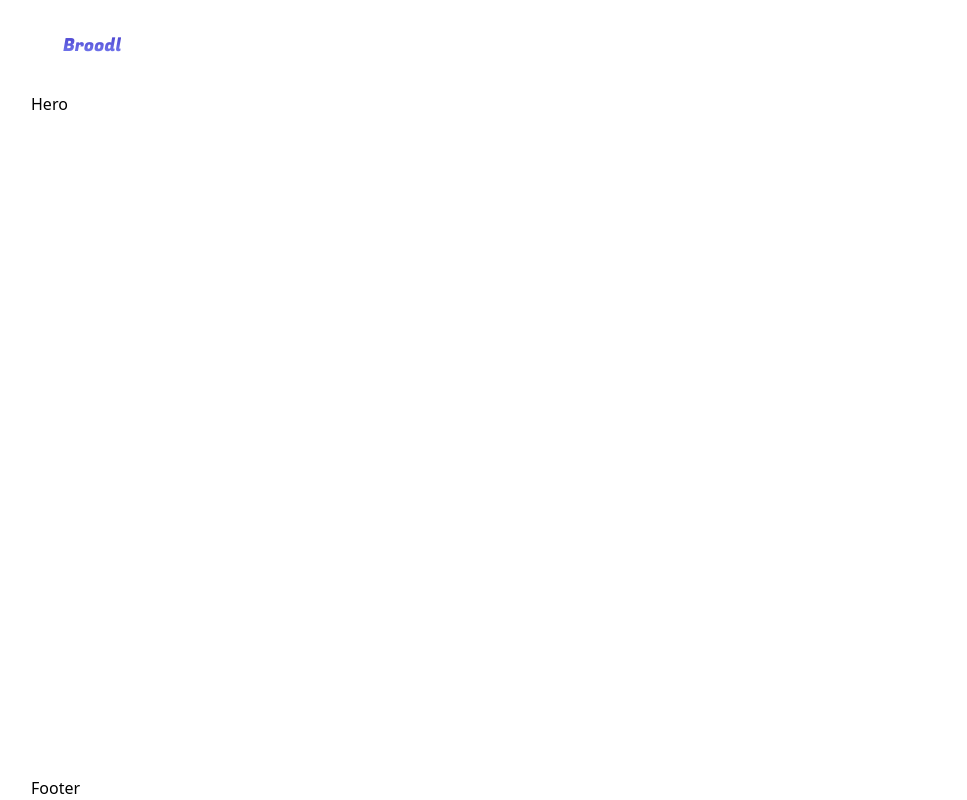
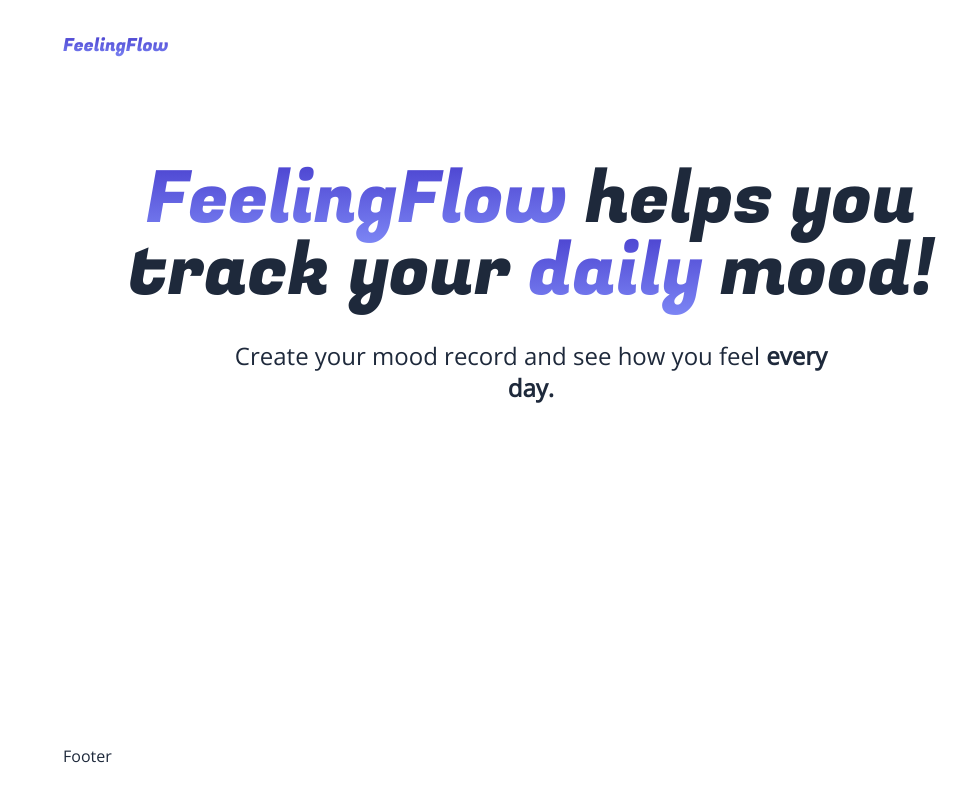
Before and after one commit to Hristiyan-Petrov/perosnal-projects, a Next.js app in the folder first-nextjs-project/my-app/: page / in a window 1280 px wide. Shown: the whole page, without its empty margins (109-1076 px from the left). Built offline with nearby package versions, Linux system fonts and the light colour scheme.

Commit message:
Add Hero component styling

```diff
--- a/first-nextjs-project/my-app/app/dashboard/page.js
+++ b/first-nextjs-project/my-app/app/dashboard/page.js
@@ -2,7 +2,7 @@
 import Login from "@/components/Login";
 
 export const metadata = {
-    title: "Broodl · Dashboard",
+    title: "FeelingFlow · Dashboard",
 };
 
 export default function DashboardPage() {
--- a/first-nextjs-project/my-app/app/globals.css
+++ b/first-nextjs-project/my-app/app/globals.css
@@ -2,12 +2,12 @@
 @tailwind components;
 @tailwind utilities;
 
-body {
-    display: flex;
-}
-
-.textgradient {
+.textGradient {
     background: -webkit-linear-gradient(#4338ca, #818cf8);
     -webkit-background-clip: text;
     -webkit-text-fill-color: transparent;
 }
+
+.btn-blue {
+    @apply bg-blue-500 text-white font-bold py-2 px-4 rounded;
+  }
--- a/first-nextjs-project/my-app/app/layout.js
+++ b/first-nextjs-project/my-app/app/layout.js
@@ -1,4 +1,4 @@
-import { Fugaz_One } from "next/font/google"
+import { Fugaz_One, Open_Sans } from "next/font/google"
 import localFont from "next/font/local";
 import "./globals.css";
 import Main from "@/components/Main";
@@ -15,28 +15,30 @@
 });
 
 const fugaz = Fugaz_One({ subsets: ["latin"], weight: '400' });
+const opensans = Open_Sans({ subsets: ["latin"], weight: '400' });
 
 export const metadata = {
-	title: "Broodl",
+	title: "FeelingFlow",
 	description: "Track your daily mood.",
 };
 
 export default function RootLayout({ children }) {
 	const header = (
 		<header className="p-4 sm:p-8 flex items-center justify-between gap-4">
-			<h1 className={'text-base sm:text-lg textgradient ' + fugaz.className}>Broodl</h1>
+			<h1 className={'text-base sm:text-lg textGradient ' + fugaz.className}>FeelingFlow</h1>
 		</header>
 	);
 
 	const footer = (
-		<footer>Footer</footer>
+		<footer className="p-4 sm:p-8 ">
+			Footer
+		</footer>
 	);
 
 	return (
 		<html lang="en">
 			<body
-				className={`w-full max-w-[1000px] mx-auto text-sm
-					sm:text-base min-h-screen flex-col ` + `${geistSans.variable} ${geistMono.variable} antialiased`}
+				className={'w-full max-w-[1000px] mx-auto text-sm sm:text-base min-h-screen flex flex-col text-slate-800 ' + opensans.className}
 			>
 				{header}
 				<Main>
--- a/first-nextjs-project/my-app/components/Hero.js
+++ b/first-nextjs-project/my-app/components/Hero.js
@@ -1,5 +1,13 @@
+import { Fugaz_One } from "next/font/google";
+const fugaz = Fugaz_One({ subsets: ["latin"], weight: '400' });
+
 export default function Hero() {
     return (
-        <div>Hero</div>
+        <div className="py-4 md:py-10 flex flex-col gap-4 sm:gap-8">
+            <h1 className={'text-5xl sm:text-6xl md:text-7xl text-center ' + fugaz.className}>
+                <span className="textGradient">FeelingFlow</span> helps you track your <span className="textGradient">daily</span> mood!
+            </h1>
+            <p className="text-lg sm:text-xl md:text-2xl text-center w-full mx-auto max-w-[600px]">Create your mood record and see how you feel <span className="font-semibold">every day.</span></p>
+        </div>
     )
 }
--- a/first-nextjs-project/my-app/components/Main.js
+++ b/first-nextjs-project/my-app/components/Main.js
@@ -3,7 +3,7 @@
 export default function Main(props) {
     const { children } = props;
     return (
-        <main className='flex-1'>
+        <main className='flex-1 flex flex-col p-4 sm:p-8'>
             {children}
         </main>
     )
--- a/first-nextjs-project/my-app/tailwind.config.js
+++ b/first-nextjs-project/my-app/tailwind.config.js
@@ -10,6 +10,7 @@
       colors: {
         background: "var(--background)",
         foreground: "var(--foreground)",
+        'brand-blue': '#1992d4',
       },
     },
   },
```
